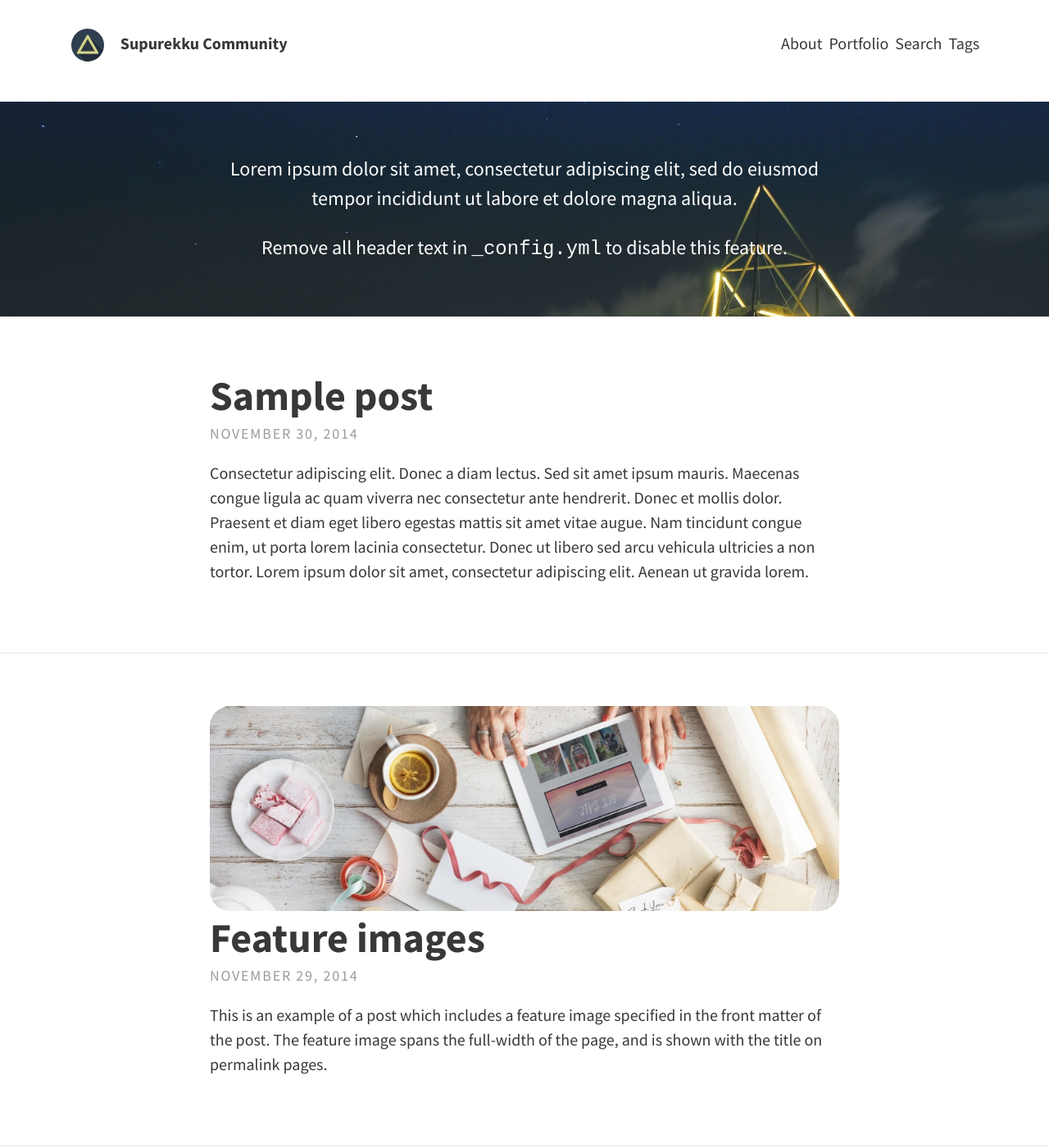
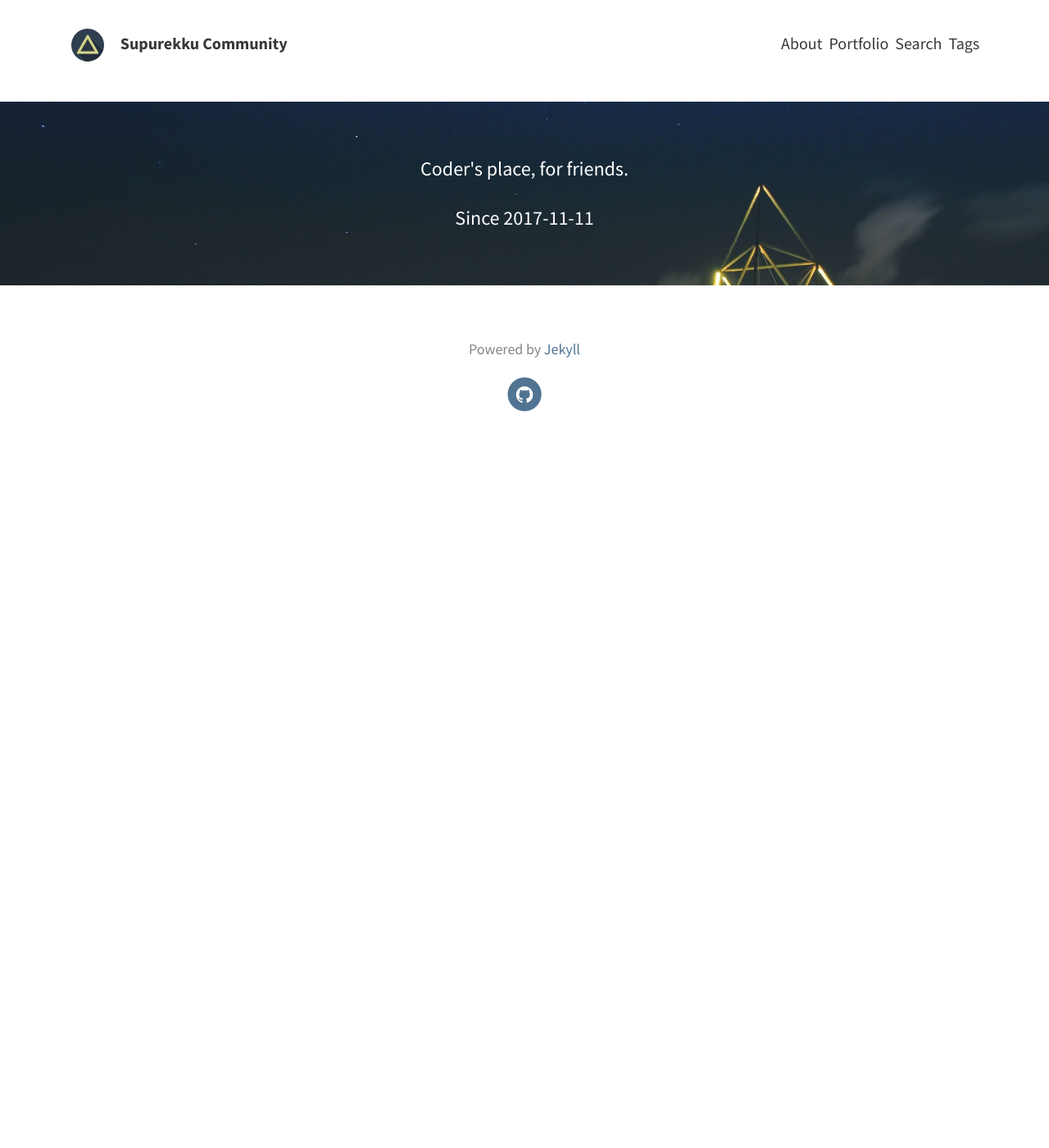
Before and after one commit to supurekku/Supurekku, a Jekyll site: the page built from index.html, in a window 1280 px wide and 1400 px high. Shown: the whole window at 82% size. Built offline with Jekyll 4.4.1, drawn with Linux system fonts in a browser that asks for light colours; the list of posts is cut into pages by our own code; some of the changed text lies outside the part shown.

```diff
--- a/_config.yml
+++ b/_config.yml
@@ -13,12 +13,12 @@ theme_settings:
 
   # Header and footer text
   header_text: >
-     <p>Lorem ipsum dolor sit amet, consectetur adipiscing elit, sed do eiusmod tempor incididunt ut labore et dolore magna aliqua.</p>
+     <p>Coder's place, for friends.</p>
 
-     <p>Remove all header text in <code>_config.yml</code> to disable this feature.</p>
+     <p>Since 2017-11-11</p>
   header_text_feature_image: assets/img/pexels/triangular.jpeg
   footer_text: >
-   Powered by <a href="https://jekyllrb.com/">Jekyll</a> with <a href="https://github.com/sylhare/Type-on-Strap">Type on Strap</a>
+   Powered by <a href="https://jekyllrb.com/">Jekyll</a>
 
   # Icons
   rss: false
@@ -29,7 +29,7 @@ theme_settings:
   facebook:
   flickr:
   gitlab:
-  github: "sylhare"
+  github: "supurekku"
   google_plus:
   instagram:
   linkedin:  # Full URL
@@ -39,7 +39,7 @@ theme_settings:
   stack_exchange:  # Full URL
   steam:
   tumblr:
-  twitter: "twitter"
+  twitter:
   wordpress:
   youtube:
 
--- a/_posts/2014-11-28-markdown-and-html.md
+++ /dev/null
@@ -1,40 +0,0 @@
----
-layout: post
-title: Markdown and HTML
-tags: [Test, Markdown]
----
-
-Jekyll supports the use of [Markdown](http://daringfireball.net/projects/markdown/syntax) with inline HTML tags which makes it easier to quickly write posts with Jekyll, without having to worry too much about text formatting. A sample of the formatting follows.
-
-Tables have also been extended from Markdown:
-
-First Header  | Second Header
-------------- | -------------
-Content Cell  | Content Cell
-Content Cell  | Content Cell
-
-Here's an example of an image, which is included using Markdown:
-
-![Geometric pattern with fading gradient]({{ site.baseurl }}/assets/img/sample2.png)
-
-Highlighting for code in Jekyll is done using Pygments or Rouge. This theme makes use of Rouge by default.
-
-{% highlight js %}
-// count to ten
-for (var i = 1; i <= 10; i++) {
-    console.log(i);
-}
-
-// count to twenty
-var j = 0;
-while (j < 20) {
-    j++;
-    console.log(j);
-}
-{% endhighlight %}
-
-Type Theme uses KaTeX to display maths. Equations such as $$S_n = a \times \frac{1-r^n}{1-r}$$ can be displayed inline.
-
-Alternatively, they can be shown on a new line:
-
-$$ f(x) = \int \frac{2x^2+4x+6}{x-2} $$
--- a/_posts/2014-11-29-feature-images.md
+++ /dev/null
@@ -1,7 +0,0 @@
----
-layout: post
-title: Feature images
-feature-img: "assets/img/pexels/desk-messy.jpeg"
-tags: [Test, Lorem]
----
-This is an example of a post which includes a feature image specified in the front matter of the post. The feature image spans the full-width of the page, and is shown with the title on permalink pages.
--- a/_posts/2014-11-30-sample-post.md
+++ /dev/null
@@ -1,22 +0,0 @@
----
-layout: post
-title: Sample post
-tags: [Test, Lorem, Ipsum]
----
-Consectetur adipiscing elit. Donec a diam lectus. Sed sit amet ipsum mauris. Maecenas congue ligula ac quam viverra nec consectetur ante hendrerit. Donec et mollis dolor. Praesent et diam eget libero egestas mattis sit amet vitae augue. Nam tincidunt congue enim, ut porta lorem lacinia consectetur. Donec ut libero sed arcu vehicula ultricies a non tortor. Lorem ipsum dolor sit amet, consectetur adipiscing elit. Aenean ut gravida lorem.
-
-* Consectetur adipiscing elit
-* Donec a diam lectus
-* Sed sit amet ipsum mauris
-
-Ut turpis felis, pulvinar a semper sed, adipiscing id dolor. Pellentesque auctor nisi id magna consequat sagittis. Curabitur dapibus enim sit amet elit pharetra tincidunt feugiat nisl imperdiet. Ut convallis libero in urna ultrices accumsan. Donec sed odio eros. Donec viverra mi quis quam pulvinar at malesuada arcu rhoncus. Cum sociis natoque penatibus et magnis dis parturient montes, nascetur ridiculus mus. In rutrum accumsan ultricies. Mauris vitae nisi at sem facilisis semper ac in est.
-
-Nunc diam velit, adipiscing ut tristique vitae, sagittis vel odio. Maecenas convallis ullamcorper ultricies. Curabitur ornare, ligula *semper consectetur sagittis*, nisi diam iaculis velit, id fringilla sem nunc vel mi. Nam dictum, odio nec pretium volutpat, arcu ante placerat erat, non tristique elit urna et turpis. Quisque mi metus, ornare sit amet fermentum et, tincidunt et orci. Fusce eget orci a orci congue vestibulum.
-
-Ut dolor diam, elementum et vestibulum eu, porttitor vel elit. Curabitur venenatis pulvinar tellus gravida ornare. Sed et erat faucibus nunc euismod ultricies ut id justo. Nullam cursus suscipit nisi, et ultrices justo sodales nec. Fusce venenatis facilisis lectus ac semper. Aliquam at massa ipsum. Quisque bibendum purus convallis nulla ultrices ultricies. Nullam aliquam, mi eu aliquam tincidunt, purus velit laoreet tortor, viverra pretium nisi quam vitae mi. Fusce vel volutpat elit. Nam sagittis nisi dui.
-
-> Suspendisse lectus leo, consectetur in tempor sit amet, placerat quis neque
-
-Etiam luctus porttitor lorem, sed suscipit est rutrum non. Curabitur lobortis nisl a enim congue semper. Aenean commodo ultrices imperdiet. Vestibulum ut justo vel sapien venenatis tincidunt.
-
-Phasellus eget dolor sit amet ipsum dapibus condimentum vitae quis lectus. Aliquam ut massa in turpis dapibus convallis. Praesent elit lacus, vestibulum at malesuada et, ornare et est. Ut augue nunc, sodales ut euismod non, adipiscing vitae orci. Mauris ut placerat justo. Mauris in ultricies enim. Quisque nec est eleifend nulla ultrices egestas quis ut quam. Donec sollicitudin lectus a mauris pulvinar id aliquam urna cursus. Cras quis ligula sem, vel elementum mi. Phasellus non ullamcorper urna.
```
